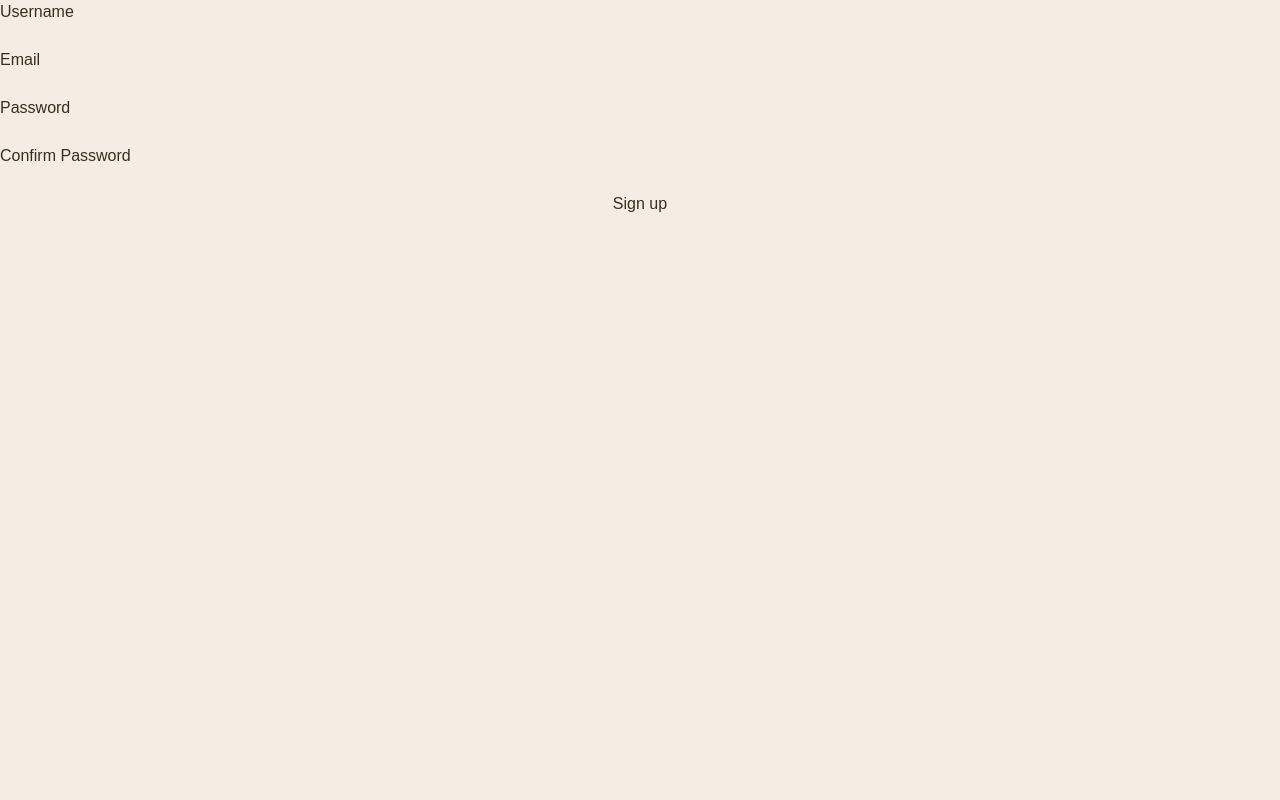
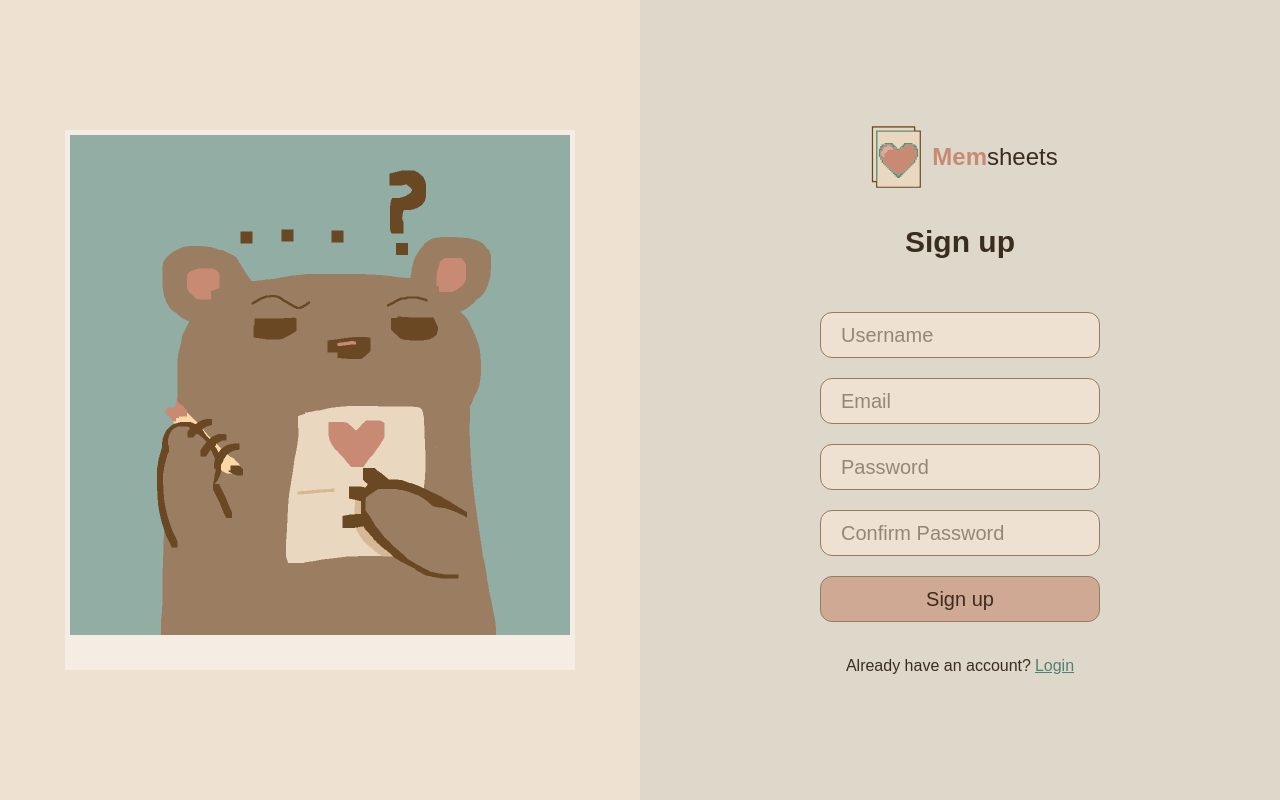
Before and after one commit to 04mHuang/Memsheets, a Next.js app in the folder frontend/: page /signup in a window 1280 px wide. Built offline with nearby package versions, Linux system fonts and the light colour scheme; a web font is replaced by a local one.

Commit message:
Updated: login and signup page styles

```diff
--- a/frontend/src/app/components/NavBar.tsx
+++ b/frontend/src/app/components/NavBar.tsx
@@ -17,7 +17,7 @@ const NavBar = () => {
     >
       <div className="flex items-center gap-10">
         <Link href="/" aria-label="Home">
-          <Image src="/memsheets-icon.svg" alt="Memsheets logo" width={50} height={50} className="hover:brightness-110 transition-all duration-200 ease-in-out" />
+          <Image src="/memsheets-icon.svg" alt="Memsheets logo" width={50} height={50} className="hover:brightness-110 hover-animation" />
         </Link>
         <Link href="/groups" className="nav-link hover-animation">
           Groups
--- a/frontend/src/app/globals.css
+++ b/frontend/src/app/globals.css
@@ -104,4 +104,23 @@ body {
   .color-input {
      @apply flex items-center gap-2 w-fit;
   }
+  /* Applies to login and sign up pages */
+  .account-page {
+    @apply flex bg-nav h-screen;
+  }
+  .account-sections {
+    @apply flex-1 flex items-center justify-center;
+  }
+  .account-form-section {
+    @apply bg-support/[0.2] flex flex-col;
+  }
+  .account-input {
+    @apply w-70 mt-5 text-xl text-foreground bg-nav border-1 border-light-foreground px-5 py-2 rounded-xl focus:outline-none focus:ring-1 focus:ring-dark-support;
+  }
+  .account-button {
+    @apply bg-accent/[0.6] hover:cursor-pointer hover:bg-accent;
+  }
+  .error {
+    @apply font-bold text-accent;
+  }
 }
--- a/frontend/src/app/login/page.tsx
+++ b/frontend/src/app/login/page.tsx
@@ -2,6 +2,8 @@
 
 import { useState } from "react";
 import { useRouter } from "next/navigation";
+import Link from "next/link";
+import Image from "next/image";
 import axios from "axios";
 
 const Login = () => {
@@ -14,7 +16,7 @@ const Login = () => {
 
   const handleChange = (e: React.ChangeEvent<HTMLInputElement>) => {
     const { name, value } = e.target;
-    setFormData({...formData, [name]: value});
+    setFormData({ ...formData, [name]: value });
   }
   const handleSubmit = async (e: React.FormEvent<HTMLFormElement>) => {
     e.preventDefault();
@@ -31,21 +33,49 @@ const Login = () => {
   }
 
   return (
-    <div>
-      <form method="POST" onSubmit={handleSubmit} className="flex flex-col" >
-        <label className="step-1">
-          Email
-          <br />
-          <input type="email" onChange={handleChange} name="email" required />
-        </label>
-        <label className="step-2">
-          Password
-          <br />
-          <input type="password" onChange={handleChange} name="password" required />
-        </label>
-        {error && <p>{error}</p>}
-        <button type="submit" className="step-3">Login</button>
-      </form>
+    <div className="account-page">
+      <section className="account-sections">
+        <div className="sheet-photo">
+          <Image src="/welcome.png" alt="" width={500} height={500} />
+        </div>
+      </section>
+      <section className="account-sections account-form-section">
+        <div className="flex items-center">
+          <Image src="/memsheets-icon.svg" alt="Memsheets logo" width={70} height={70} className="hover:brightness-110 hover-animation" />
+          <h1 className="text-2xl">
+            <b className="text-accent">Mem</b>sheets
+          </h1>
+        </div>
+        <h2 className="my-8 text-3xl font-bold">Login</h2>
+        <form method="POST" onSubmit={handleSubmit} className="flex flex-col" >
+          <input
+            type="email"
+            onChange={handleChange}
+            name="email"
+            aria-label="Email"
+            placeholder="Email"
+            className="account-input"
+            required
+          />
+          <input
+            type="password"
+            onChange={handleChange}
+            name="password"
+            aria-label="Password"
+            placeholder="Password"
+            className="account-input"
+            required
+          />
+          {error && <p className="error">{error}</p>}
+          <button type="submit" className="account-input account-button hover-animation">
+            Login
+          </button>
+          <div className="flex justify-center mt-8 gap-1">
+            <p>New to Memsheets?</p>
+            <Link href="/signup" className="underline text-dark-support hover:text-accent hover-animation">Sign up</Link>
+          </div>
+        </form>
+      </section>
     </div>
   );
 }
--- a/frontend/src/app/signup/page.tsx
+++ b/frontend/src/app/signup/page.tsx
@@ -2,6 +2,8 @@
 
 import { useState } from "react";
 import { useRouter } from "next/navigation";
+import Link from "next/link";
+import Image from "next/image";
 import axios from "axios";
 
 const Signup = () => {
@@ -79,34 +81,70 @@ const Signup = () => {
   };
 
   return (
-    <div>
+    <div className="account-page">
+      <section className="account-sections">
+        <div className="sheet-photo">
+          <Image src="/welcome.png" alt="" width={500} height={500} />
+        </div>
+      </section>
+      <section className="account-sections account-form-section">
+        <div className="flex items-center">
+          <Image src="/memsheets-icon.svg" alt="Memsheets logo" width={70} height={70} className="hover:brightness-110 hover-animation" />
+          <h1 className="text-2xl">
+            <b className="text-accent">Mem</b>sheets
+          </h1>
+        </div>
+        <h2 className="my-8 text-3xl font-bold">Sign up</h2>
         <form method="POST" onSubmit={handleSubmit} className="flex flex-col" >
-        <label className="step-1">
-          Username
-          <br />
-          <input type="text" onChange={handleChange} name="username" required />
-        </label>
+          <input
+            type="text"
+            onChange={handleChange}
+            name="username"
+            aria-label="Username"
+            placeholder="Username"
+            className="account-input"
+            required
+          />
           {errors.username && <p className="error">{errors.username}</p>}
-        <label className="step-2">
-          Email
-          <br />
-          <input type="email" onChange={handleChange} name="email" required />
-        </label>
+          <input
+            type="email"
+            onChange={handleChange}
+            name="email"
+            aria-label="Email"
+            placeholder="Email"
+            className="account-input"
+            required
+          />
           {errors.email && <p className="error">{errors.email}</p>}
-        <label className="step-3">
-          Password
-          <br />
-          <input type="password" onChange={handleChange} name="password" required />
-        </label>
+          <input
+            type="password"
+            onChange={handleChange}
+            name="password"
+            aria-label="Password"
+            placeholder="Password"
+            className="account-input"
+            required
+          />
           {errors.password && <p className="error">{errors.password}</p>}
-        <label className="step-4">
-          Confirm Password
-          <br />
-          <input type="password" onChange={handleChange} name="confirmPassword" required />
-        </label>
+          <input
+            type="password"
+            onChange={handleChange}
+            name="confirmPassword"
+            aria-label="Confirm Password"
+            placeholder="Confirm Password"
+            className="account-input"
+            required
+          />
           {errors.confirmPassword && <p className="error">{errors.confirmPassword}</p>}
-        <button type="submit" className="step-5">Sign up</button>
+          <button type="submit" className="account-input account-button hover-animation">
+            Sign up
+          </button>
+          <div className="flex justify-center mt-8 gap-1">
+            <p>Already have an account?</p>
+            <Link href="/login" className="underline text-dark-support hover:text-accent hover-animation">Login</Link>
+          </div>
         </form>
+      </section>
     </div>
   );
 }
```
Lines whose indentation alone changed are shown as unchanged.
